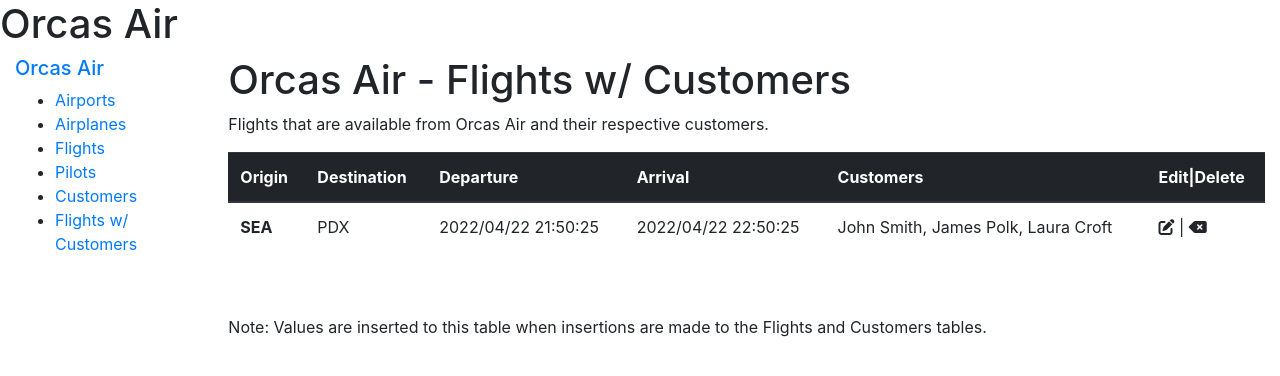
After one commit to jodahoney/cs340_project, a Flask app: page /flights-customers in a window 1280 px wide. The commit adds this page. Shown: the top 376 px of the page. Run offline with Flask 2, Linux system fonts and the light colour scheme; some libraries are stand-ins or nearby versions.

Commit message:
implemented review feedback revisions

```diff
--- a/project/app.py
+++ b/project/app.py
@@ -8,15 +8,9 @@ app.config['MYSQL_PASSWORD'] = '2584' #last 4 of onid
 app.config['MYSQL_DB'] = 'cs340_dehoneyj'
 app.config['MYSQL_CURSORCLASS'] = "DictCursor"
 
-
-
 @app.route('/')
 def index():
     return render_template('index.html')
-
-@app.route('/hello')
-def hello():
-    return 'Hello, World'
 
 # Airports
 @app.route('/airports')
@@ -43,6 +37,11 @@ def pilots():
 def customers():
     return render_template('customers.html')
 
+# Flights_has_customers
+@app.route('/flights-customers')
+def flightsCustomers():
+    return render_template('flights_has_customers.html')
+
 
 # Listener
 if __name__ == "__main__":
--- a/project/templates/base.html
+++ b/project/templates/base.html
@@ -6,6 +6,7 @@
   <meta name="viewport" content="width=device-width, initial-scale=1">
   <link rel="stylesheet" href="https://cdn.jsdelivr.net/npm/bootstrap@4.1.3/dist/css/bootstrap.min.css" integrity="sha384-MCw98/SFnGE8fJT3GXwEOngsV7Zt27NXFoaoApmYm81iuXoPkFOJwJ8ERdknLPMO" crossorigin="anonymous">
   <link rel="stylesheet" href="{{ url_for('static', filename='style.css') }}">
+  <script src="https://kit.fontawesome.com/99e0cf78cf.js" crossorigin="anonymous"></script>
   <script src="https://code.jquery.com/jquery-3.3.1.slim.min.js" integrity="sha384-q8i/X+965DzO0rT7abK41JStQIAqVgRVzpbzo5smXKp4YfRvH+8abtTE1Pi6jizo" crossorigin="anonymous"></script>
   <script src="https://cdn.jsdelivr.net/npm/popper.js@1.14.3/dist/umd/popper.min.js" integrity="sha384-ZMP7rVo3mIykV+2+9J3UJ46jBk0WLaUAdn689aCwoqbBJiSnjAK/l8WvCWPIPm49" crossorigin="anonymous"></script>
   <script src="https://cdn.jsdelivr.net/npm/bootstrap@4.1.3/dist/js/bootstrap.min.js" integrity="sha384-ChfqqxuZUCnJSK3+MXmPNIyE6ZbWh2IMqE241rYiqJxyMiZ6OW/JmZQ5stwEULTy" crossorigin="anonymous"></script>
@@ -27,6 +28,7 @@
           <li><a href="{{ url_for('flights') }}">Flights</a></li>
           <li><a href="{{ url_for('pilots') }}">Pilots</a></li>
           <li><a href="{{ url_for('customers') }}">Customers</a></li>
+          <li><a href="{{ url_for('flightsCustomers') }}">Flights w/ Customers</a></li>
         </ul>
       </div>
       {% endblock %}
--- /dev/null
+++ b/project/templates/flights_has_customers.html
@@ -0,0 +1,50 @@
+{% extends 'base.html' %}
+
+{% block header %}
+  <h1>{% block title %}Orcas Air - Flights w/ Customers{% endblock %}</h1>
+{% endblock %}
+
+{% block content %}
+
+  <p>
+    Flights that are available from Orcas Air and their respective customers.
+  </p>
+
+  <table class="table">
+    <thead class="thead-dark">
+      <tr>
+        <th scope="col">Origin</th>
+        <th scope="col">Destination</th>
+        <th scope="col">Departure</th>
+        <th scope="col">Arrival</th>
+        <th scope="col">Customers</th>
+        <th scope="col">Edit|Delete</th>
+      </tr>
+    </thead>
+    <tbody>
+      <tr>
+        <th scope="row">SEA</th>
+        <td>PDX</td>
+        <td>2022/04/22 21:50:25</td>
+        <td>2022/04/22 22:50:25</td>
+        <td>
+          John Smith,
+          James Polk,
+          Laura Croft
+        </td>
+        <td>
+          <i class="fa-solid fa-pen-to-square"></i>
+          |
+          <i class="fa-solid fa-delete-left"></i>
+        </td>
+      </tr>
+    </tbody>
+  </table>
+
+  <br/>
+  <br/>
+  <p>Note: Values are inserted to this table when insertions are made to the Flights
+    and Customers tables.
+  </p>
+
+{% endblock %}
```
Also changed, not shown: project/templates/airplanes.html (+11 -5 lines), project/templates/airports.html (+11 -0 lines), project/templates/customers.html (+16 -0 lines), project/templates/flights.html (+38 -6 lines), project/templates/pilots.html (+11 -0 lines).
